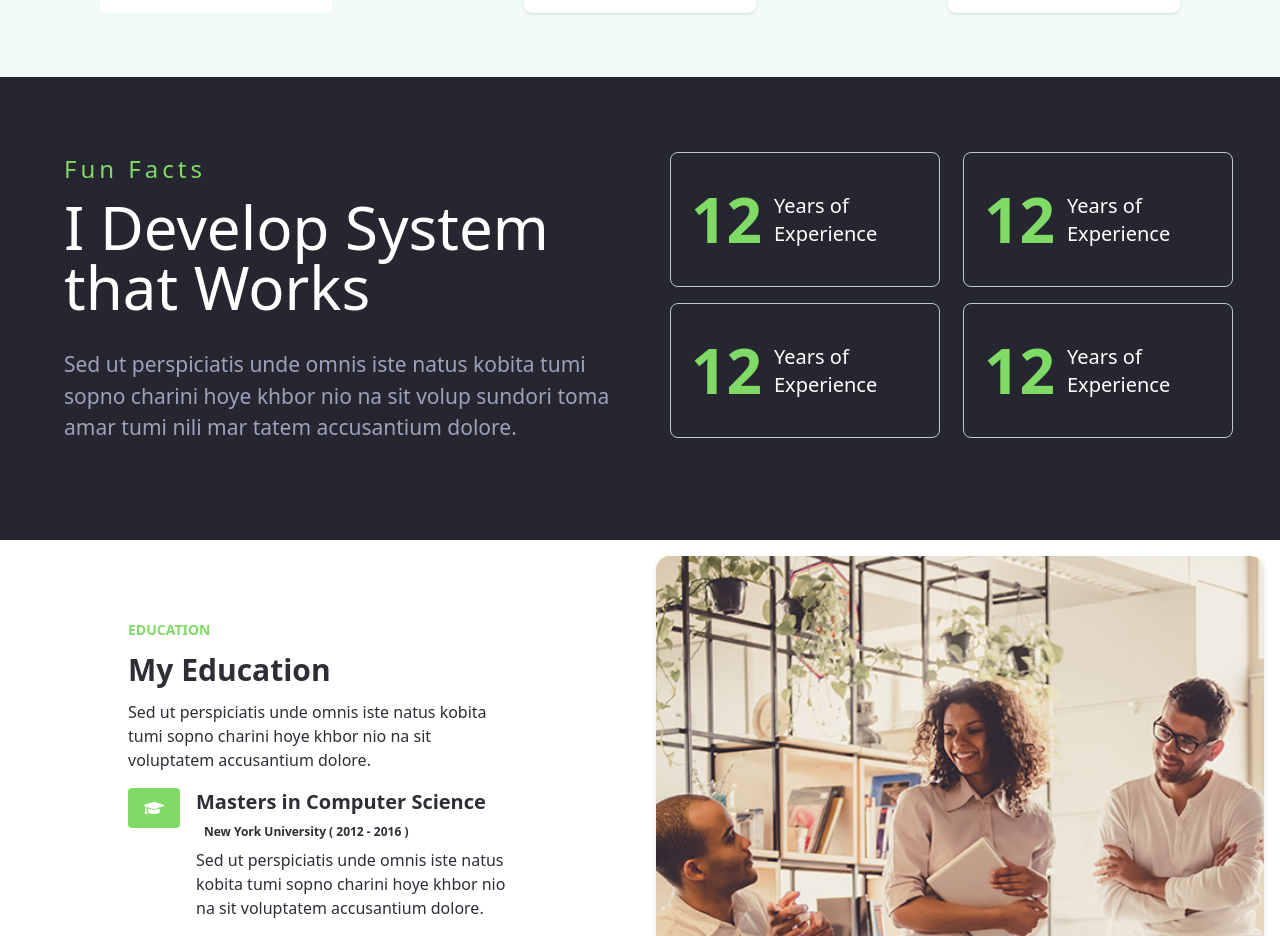
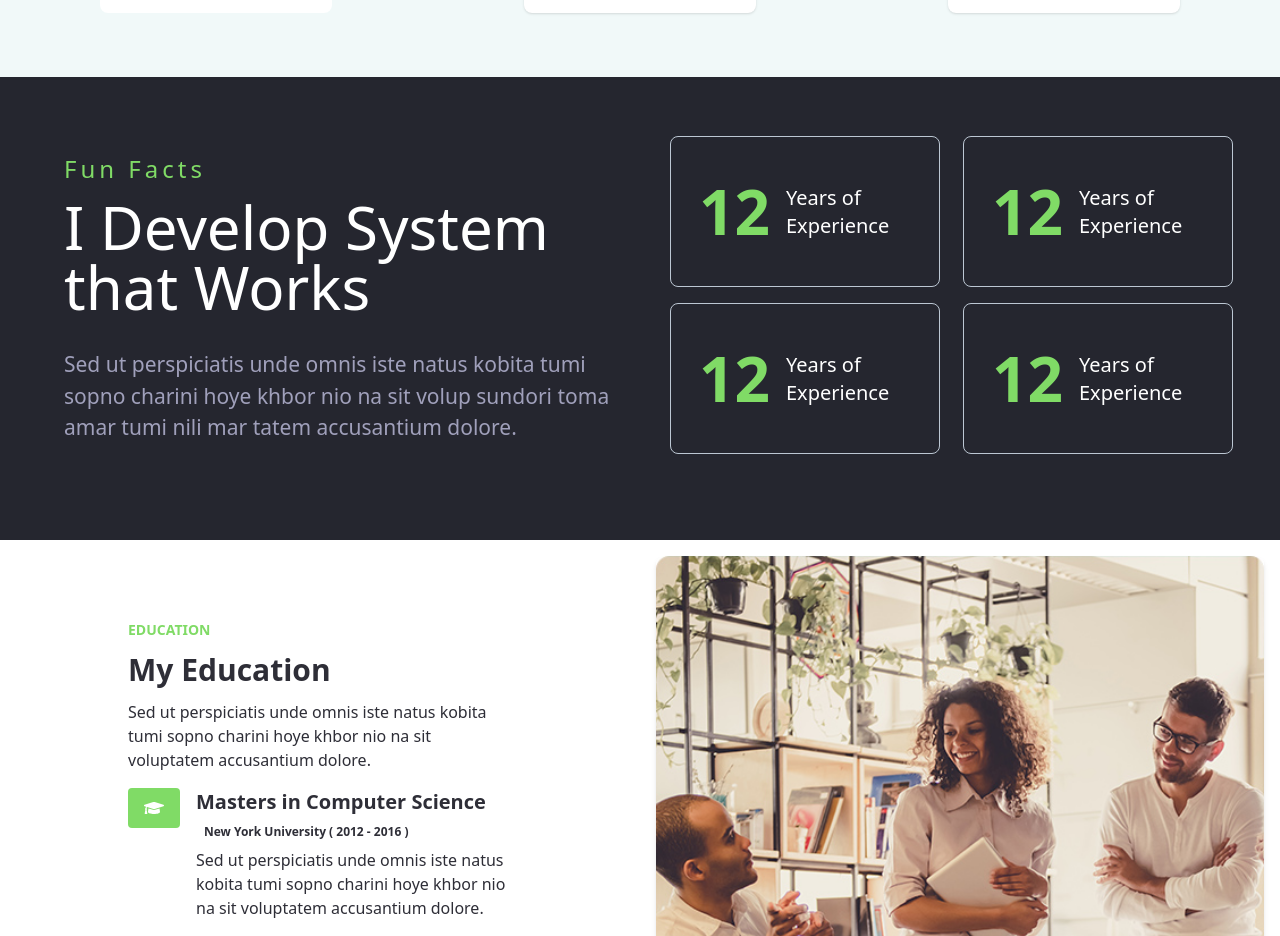
Before and after one commit to muzammil-x/dev-project, a React (Vite) app in the folder portfolio/: page / in a window 1280 px wide. Shown: the part 2680-3616 px from the top of the page. Built offline with nearby package versions, Linux system fonts and the light colour scheme.

Commit message:
pl facts

```diff
--- a/portfolio/src/components/Facts.jsx
+++ b/portfolio/src/components/Facts.jsx
@@ -27,7 +27,7 @@ function Fun() {
               {card.map((fact, index) => (
                 <div
                   key={index}
-                  className="lg:w-[220px] xl:w-[270px] 2xl:w-[300px] flex justify-center items-center gap-x-3 border-[1px] border-[#bcc7d3] rounded-lg p-7 lg:p-5"
+                  className="lg:w-[220px] xl:w-[270px] 2xl:w-[300px] flex justify-center items-center gap-x-4 border-[1px] border-[#bcc7d3] rounded-lg p-10 lg:p-7 md:pl-16"
                 >
                   <div className="text-[#80DB66] text-[62px] font-bold">
                     {fact.value}
```
